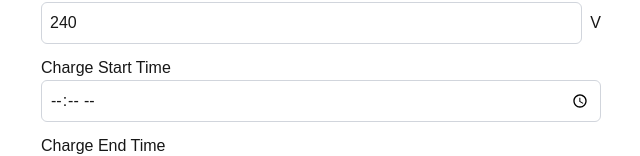
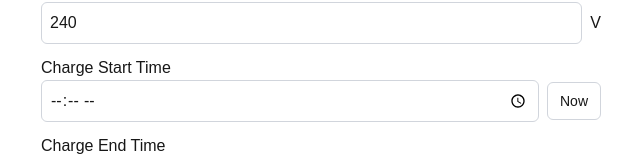
Before and after one commit to chimin/chimintools, a Next.js app: page /chimintools/ev-charge-calc in a window 1280 px wide. Shown: the part 296-452 px from the top of the page, without its empty margins (319-959 px from the left). Built offline with nearby package versions, Linux system fonts and the light colour scheme.

Commit message:
Add a button to set charge start time to now

```diff
--- a/app/ev-charge-calc/page.tsx
+++ b/app/ev-charge-calc/page.tsx
@@ -17,6 +17,14 @@ const calculateChargeTime = (startTime: string, endTime: string) => {
   }
 
   return diff / 60;
+};
+
+const getCurrentTimeValue = () => {
+  const now = new Date();
+  const hours = String(now.getHours()).padStart(2, '0');
+  const minutes = String(now.getMinutes()).padStart(2, '0');
+
+  return `${hours}:${minutes}`;
 };
 
 export default function EVChargeCalc() {
@@ -131,6 +139,13 @@ export default function EVChargeCalc() {
                 onChange={(e) => setChargeStartTime(e.target.value)}
                 className="border border-gray-300 rounded-md p-2 w-full"
               />
+              <button
+                type="button"
+                onClick={() => setChargeStartTime(getCurrentTimeValue())}
+                className="ml-2 rounded-md border border-gray-300 px-3 py-2 text-sm font-medium"
+              >
+                Now
+              </button>
             </div>
           </div>
           <div className="flex flex-col mb-3">
```
